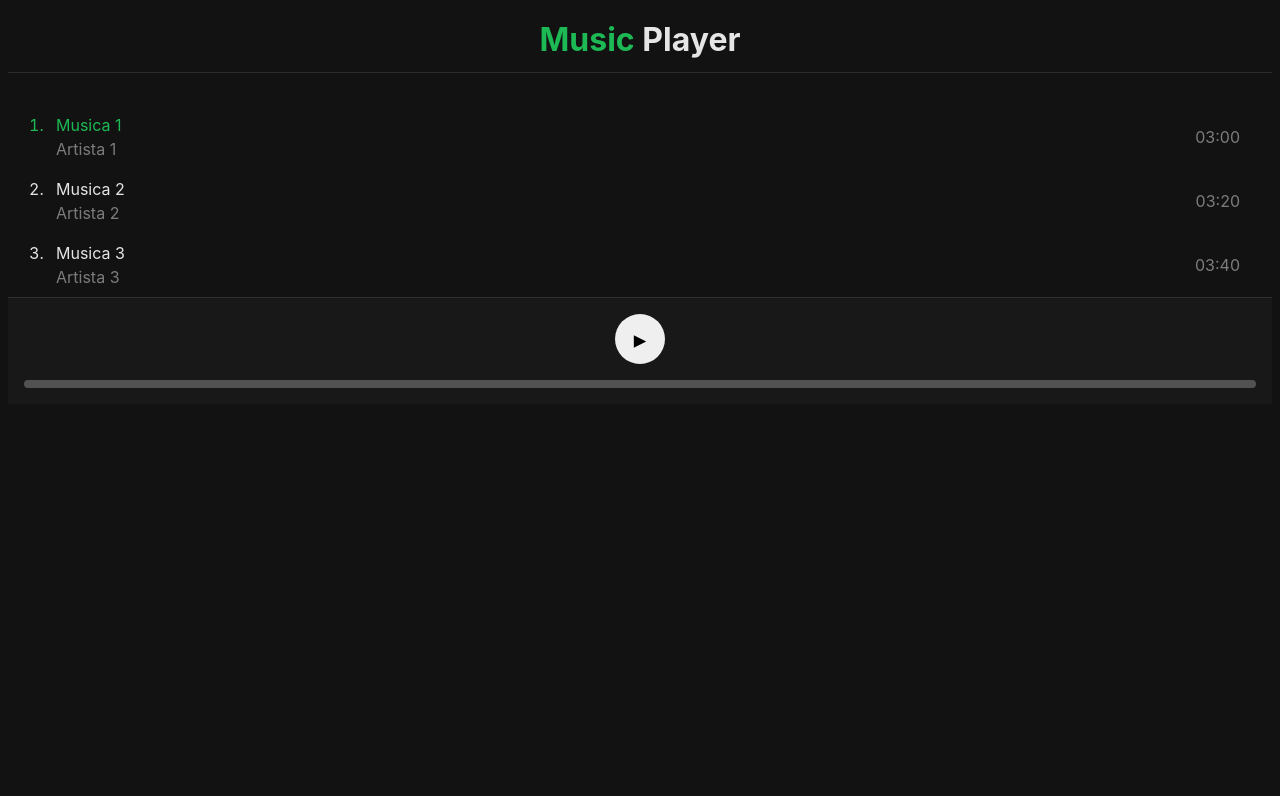
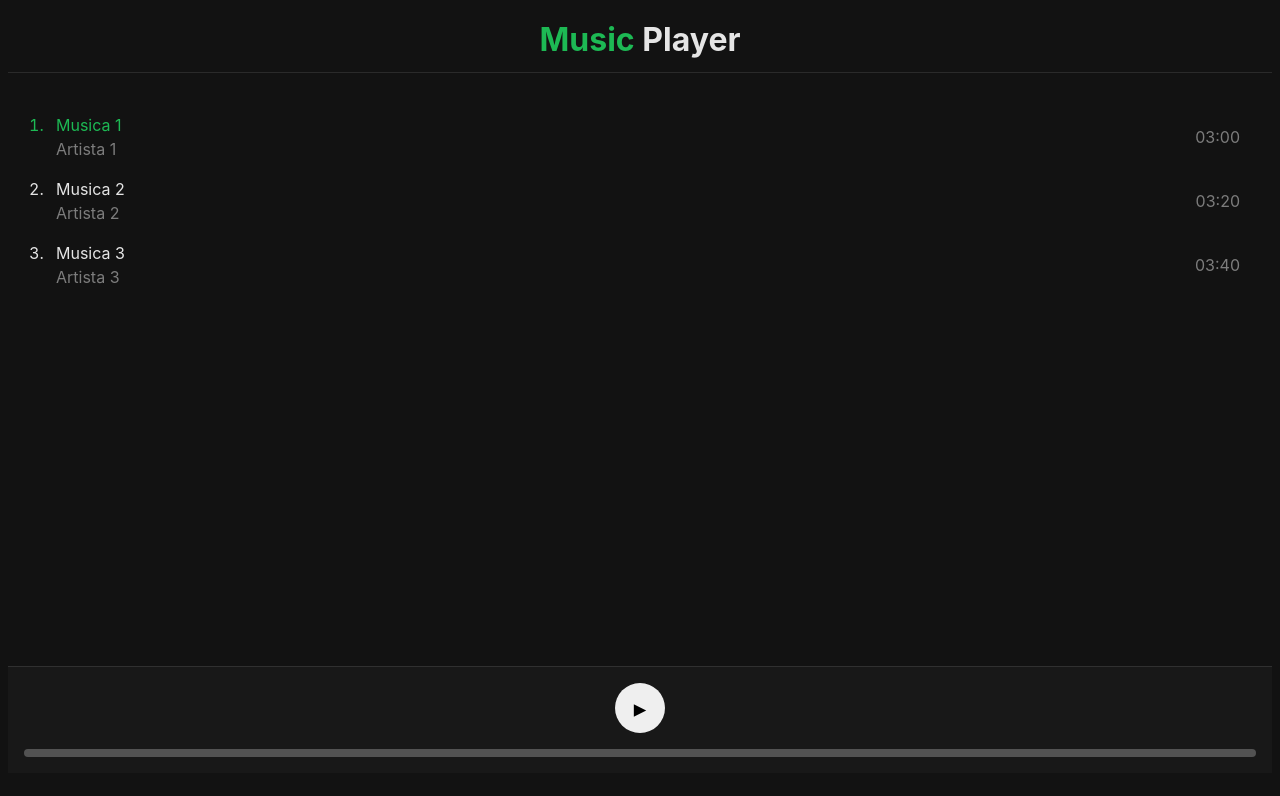
Before and after one commit to Jhenrique44/react-next-musicplayer, a React (Vite) app: page / in a window 1280 px wide. Shown: the top 796 px of the page. Built offline with nearby package versions, Linux system fonts and the light colour scheme.

Commit message:
last styling adding flex properties for main container of application

```diff
--- a/src/ui/pages/index.jsx
+++ b/src/ui/pages/index.jsx
@@ -1,7 +1,6 @@
-// import { useState } from "react";
 import MusicList from "../components/data-display/MusicList/MusicList";
-// import Timeline from "../components/inputs/Timeline/Timeline";
 import Audioplayer from "../components/data-display/AudioPlayer/Audioplayer";
+import styles from "./index.module.css"
 
 const musics = [
     {
@@ -30,12 +29,14 @@ const musics = [
 export default function Index() {
     return (
         <>
-            <MusicList
-                musics={musics}
-                selectedMusic={musics[0]}
-                onSelect={()=> {}}
-            />
-            <Audioplayer music={musics[0]} onComplete={() => {console.log('Finish')}}/>
+            <div className={styles.pageContainer}>
+                <MusicList
+                    musics={musics}
+                    selectedMusic={musics[0]}
+                    onSelect={() => { }}
+                />
+                <Audioplayer music={musics[0]} onComplete={() => { console.log('Finish') }} />
+            </div>
         </>
     )
 }
--- /dev/null
+++ b/src/ui/pages/index.module.css
@@ -0,0 +1,6 @@
+.pageContainer{
+    display: flex;
+    flex-direction: column;
+    height: calc(100vh - 100px);
+    justify-content: space-between;
+}
```
